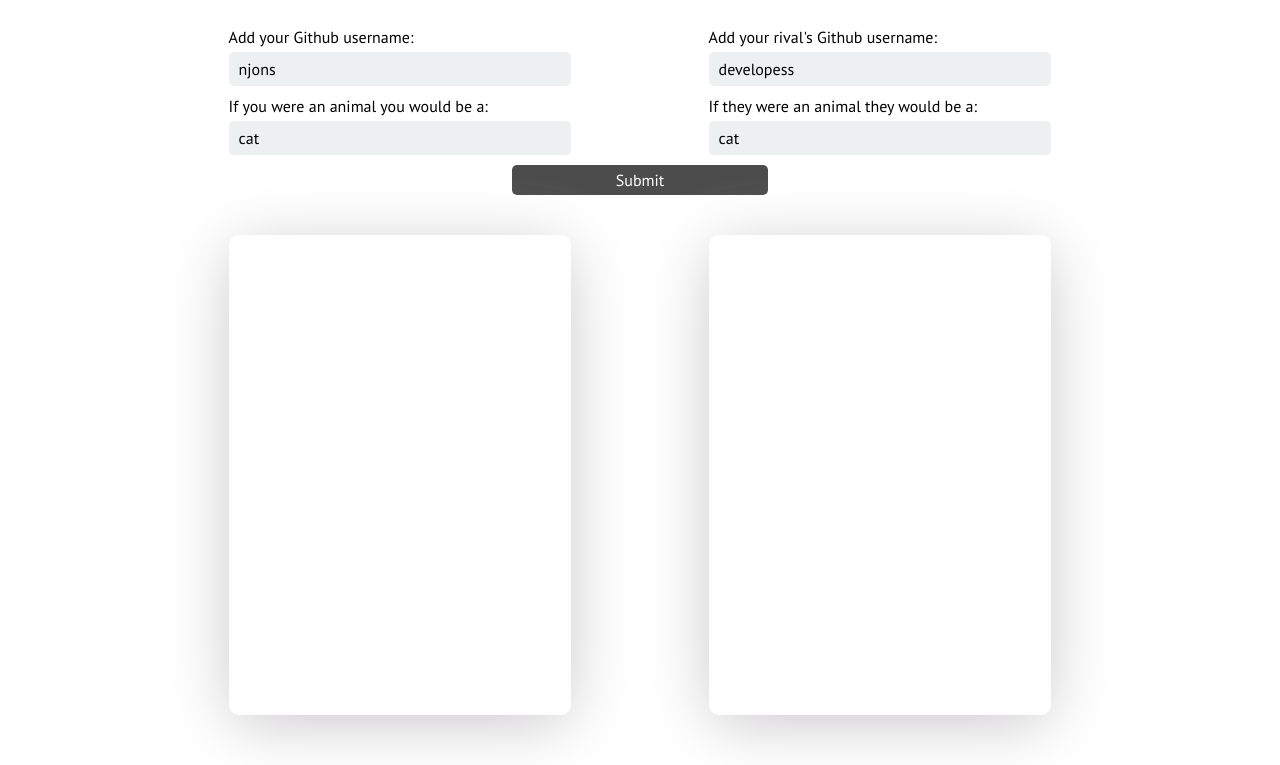
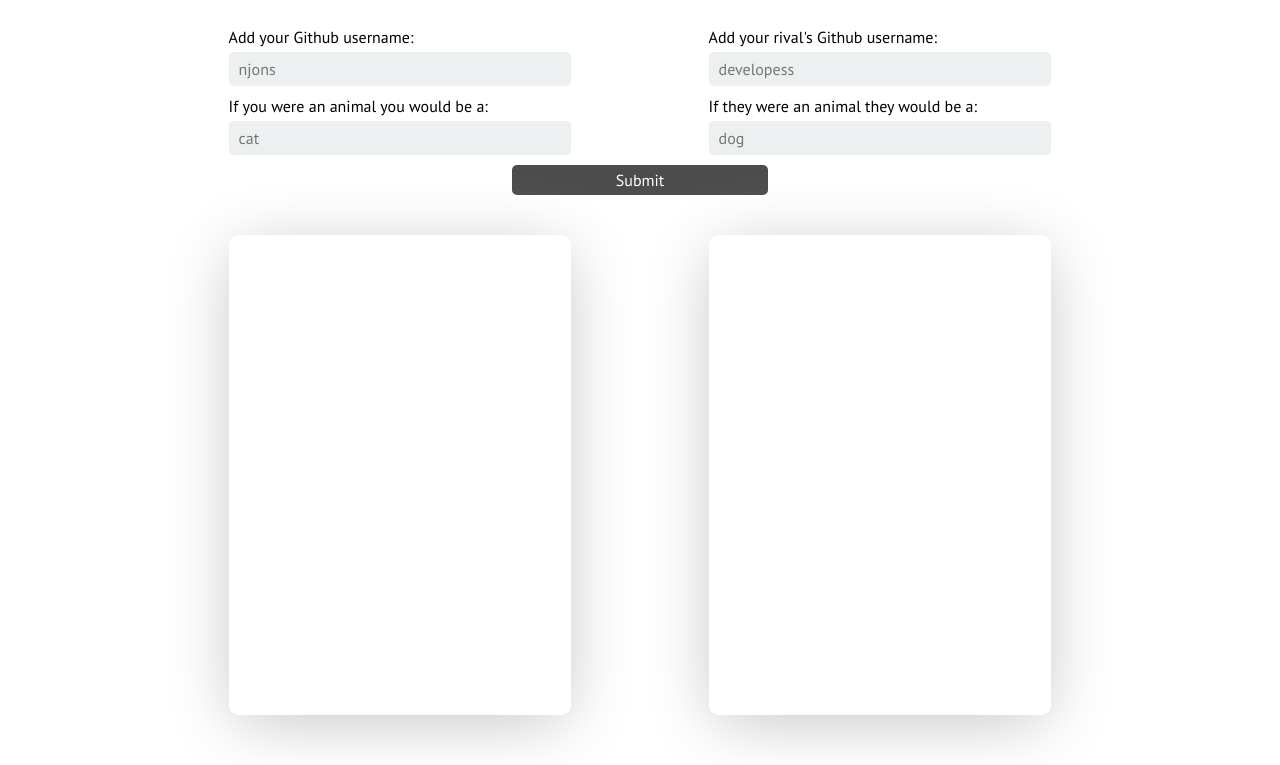
Before and after one commit to fac-14/NDJS-API, a website with bundled scripts: page index.html in a window 1280 px wide. Shown: the part 85-850 px from the top of the page. Built offline with nearby package versions, Linux system fonts and the light colour scheme.

Commit message:
placeholders added

```diff
--- a/index.html
+++ b/index.html
@@ -20,20 +20,20 @@
         <form id="form">
             <div class="form-div">
                 <label for="username-1">Add your Github username:</label>
-                <input type="text" id="username-1" required autocomplete="off" value="njons">
+                <input type="text" id="username-1" required autocomplete="off" placeholder="njons">
                 <br>
 
                 <label for="animal-1">If you were an animal you would be a:</label>
-                <input type="text" id="animal-1" required autocomplete="off" value="cat">
+                <input type="text" id="animal-1" required autocomplete="off" placeholder="cat">
                 <br>
             </div>
             <div class="form-div">
                 <label for="username-2">Add your rival's Github username:</label>
-                <input type="text" id="username-2" required autocomplete="off" value="developess">
+                <input type="text" id="username-2" required autocomplete="off" placeholder="developess">
                 <br>
 
                 <label for="animal-2">If they were an animal they would be a:</label>
-                <input type="text" id="animal-2" required autocomplete="off" value="cat">
+                <input type="text" id="animal-2" required autocomplete="off" placeholder="dog">
                 <br>
             </div>
             <button type="submit" id="submit-btn">Submit</button>
```
